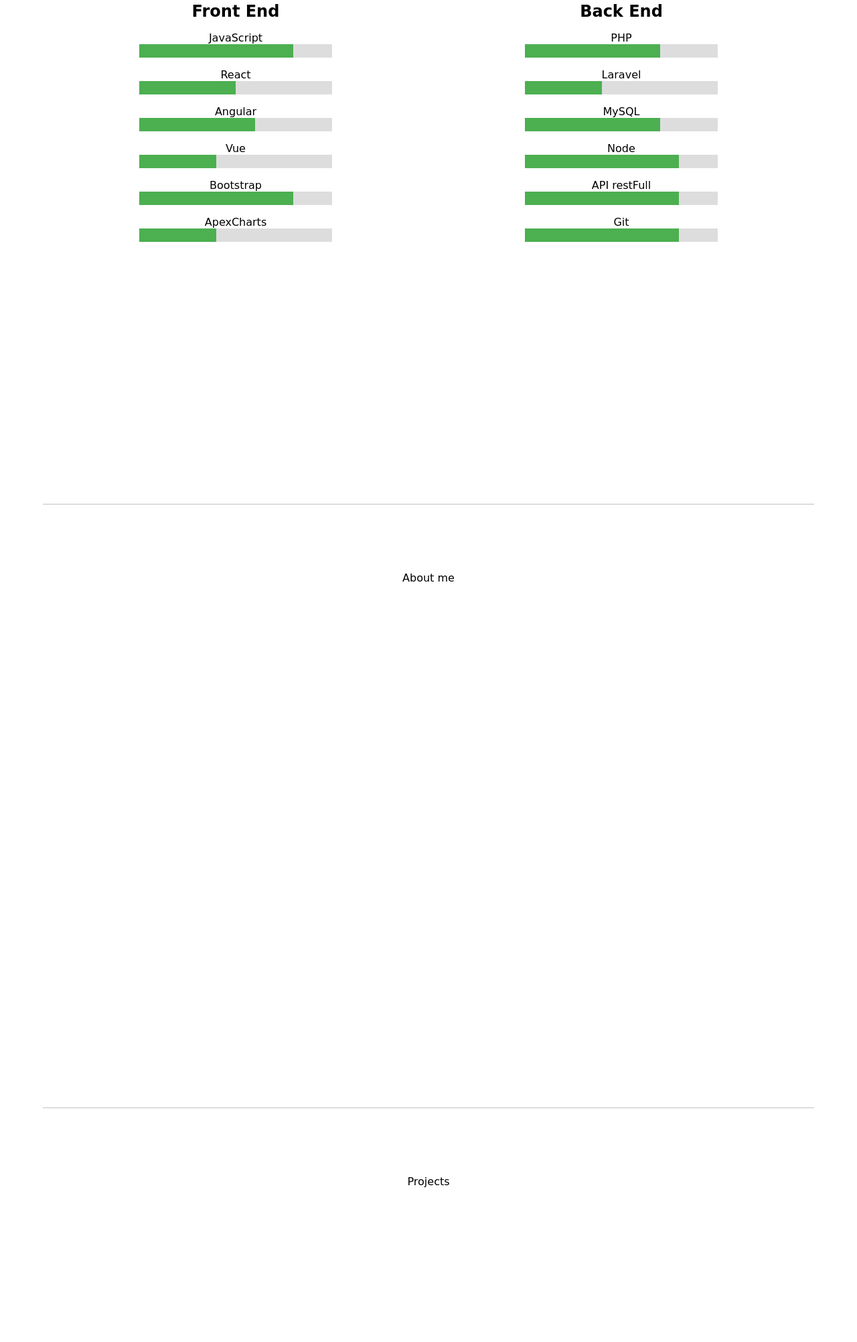
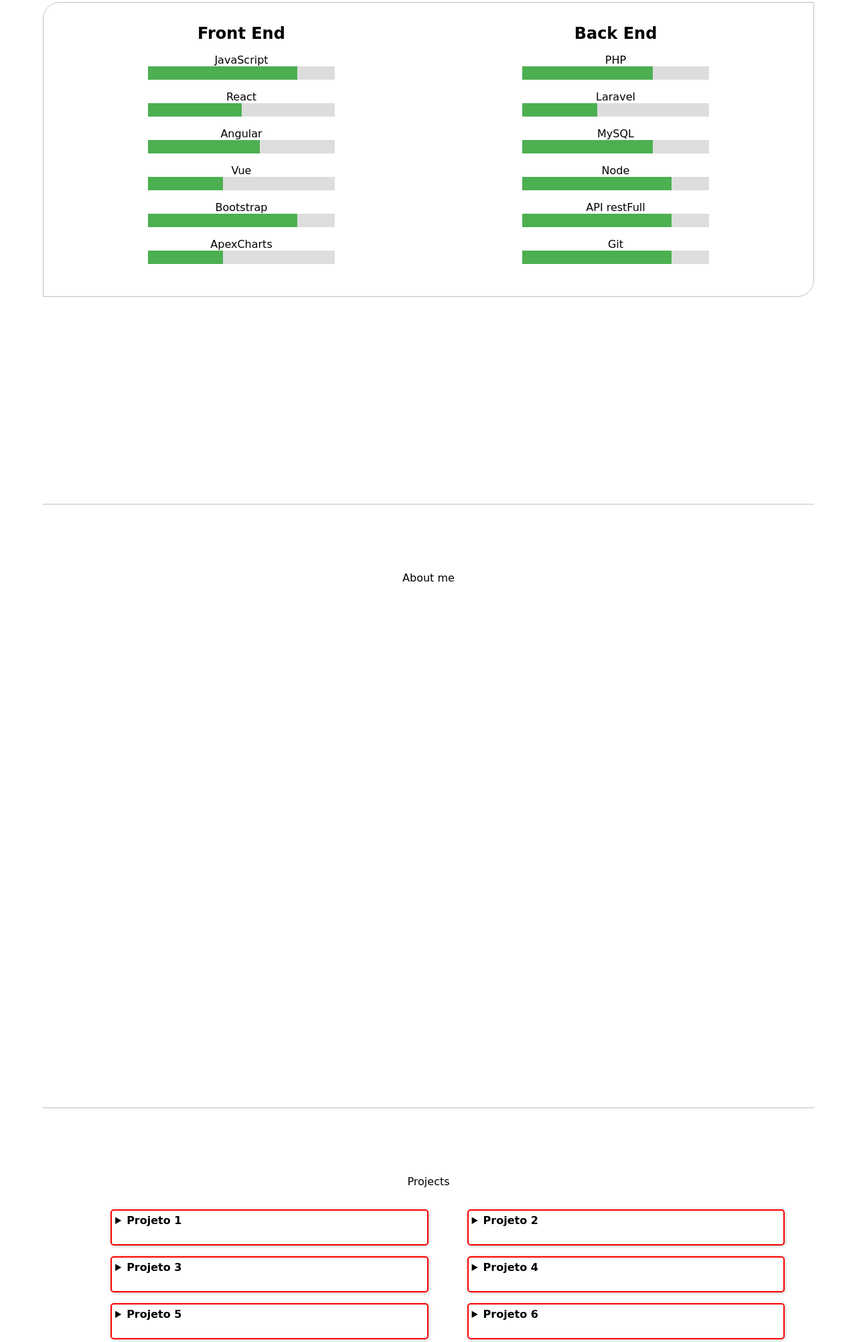
Before and after one commit to jonatasemoreira/web-site, a plain HTML site: page index.html in a window 1280 px wide. Shown: the part 1099-3102 px from the top of the page at 67% size. Drawn offline with nearby package versions, Linux system fonts and the light colour scheme; a web font is replaced by a local one.

Commit message:
Add files via upload

```diff
--- a/assets/css/style.css
+++ b/assets/css/style.css
@@ -174,6 +174,10 @@ footer p {
     display: flex;
     justify-content: space-between;
     margin-bottom: 20px;
+    border: 1px solid silver;
+    background-color: #c0c0c001;
+    border-radius: 25px 0 25px 0;
+    padding: 2rem 1rem;
 }
 
 .skill-item {
@@ -186,7 +190,7 @@ footer p {
 }
 
 .skill-bar {
-    width: 200px;
+    width: 20px;
     height: 20px;
     background-color: #ddd;
 }
@@ -197,6 +201,51 @@ footer p {
     background-color: #4caf50;
     transition: width 0.5s ease;
 }
+@keyframes animarBarraSkill {
+    0% {
+        width: 0;
+    }
+    100% {
+        width: 100%;
+    }
+}
+
+
+/*Projetos*/
+.project-container-central div {
+    width: 40%;
+    display: inline-flex;
+    margin-left: 5%;
+    border: 2px solid red;
+    padding: 5px;
+    border-radius: 5px;
+    box-shadow: 1px 1px 5px silver;
+    cursor: pointer;
+    margin-bottom: 1rem;
+    min-height: 40px;
+}
+.container-project {
+    border: 2px solid red;
+    background-color: white;
+    margin-bottom: 1rem;
+    border-radius: 10px;
+    padding: 5px;
+    min-height: 40px;
+    line-height: 40px;
+}
+.title-project {
+    color: black;
+    font-weight: bold;
+}
+.title-projects {
+    margin-bottom: 2rem;
+}
+.imagem-project {
+    margin: 1rem 2rem;
+    border-radius: 5px;
+    box-shadow: 1px 1px 5px black;
+}
+
 /*Responsivo*/
 @media(max-width:768px) {
     header {
@@ -217,4 +266,9 @@ footer p {
     .menu-mobile {
         display: block;
     }
+    .project-container-central div {
+        width: 100%;
+        display: block;
+        margin-left: 0;
+    }
 }
--- a/assets/js/contato.js
+++ b/assets/js/contato.js
@@ -15,7 +15,7 @@ contato_container_central.innerHTML +=
         </form>
         <div id="notificacao-falsa" class='notificacao-falsa'></div>
     </div>
-`
+`;
 
 
 //animação simulação de envio de email
@@ -40,6 +40,9 @@ front_botao_envio.addEventListener('click', function() {
             inputNome.value = '';
             inputAssunto.value = '';
         }, 3000); // Tempo em milissegundos (neste exemplo, 3 segundos)
+
+        // Faça o envio do e-mail aqui para o endereço desejado
+        // Pode usar um serviço externo como o EmailJS ou enviar via código de backend
     }
 });
 
--- /dev/null
+++ b/assets/js/projects.js
@@ -0,0 +1,70 @@
+const container_central_projects = document.getElementById('project');
+
+arrayProjects = [
+    {
+        nome: 'Projeto 1',
+        imagem: 'https://placehold.co/200x200',
+        link: 'https://exemplo.com'
+    },
+    {
+        nome: 'Projeto 2',
+        imagem: 'https://placehold.co/200x200',
+        link: 'https://exemplo.com'
+    },
+    {
+        nome: 'Projeto 3',
+        imagem: 'https://placehold.co/200x200',
+        link: 'https://exemplo.com'
+    },
+    {
+        nome: 'Projeto 4',
+        imagem: 'https://placehold.co/200x200',
+        link: 'https://exemplo.com'
+    },
+    {
+        nome: 'Projeto 5',
+        imagem: 'https://placehold.co/200x200',
+        link: 'https://exemplo.com'
+    },
+    {
+        nome: 'Projeto 6',
+        imagem: 'https://placehold.co/200x200',
+        link: 'https://exemplo.com'
+    }
+];
+
+const enviarProjetosParaFront = () => {
+    arrayProjects.forEach((project) => {
+        const container_projects = document.createElement('div');
+        const nome_project = document.createElement('details');
+        const summary_project = document.createElement('summary');
+        const imagem = document.createElement('img');
+        const link = document.createElement('a');
+
+        nome_project.classList.add('title-project');
+
+        summary_project.textContent = project.nome;
+
+        link.href = project.link;
+
+        imagem.src = project.imagem;
+        imagem.style.display = 'none'; // Oculta a imagem inicialmente
+        imagem.classList.add('imagem-project')
+
+        summary_project.addEventListener('click', () => {
+            if (imagem.style.display === 'none') {
+                imagem.style.display = 'block'; // Exibe a imagem quando o summary é clicado
+            } else {
+                imagem.style.display = 'none'; // Oculta a imagem quando o summary é clicado
+            }
+        });
+
+        container_projects.appendChild(nome_project);
+        nome_project.appendChild(summary_project);
+        container_projects.appendChild(link);
+        link.appendChild(imagem);
+        container_central_projects.appendChild(container_projects);
+    });
+};
+
+enviarProjetosParaFront();
--- a/assets/js/skills.js
+++ b/assets/js/skills.js
@@ -81,7 +81,7 @@ const mandarSkillFront = () => {
 
         const skill_progress = document.createElement('div');
         skill_progress.classList.add('skill-progress');
-        skill_progress.style.width = skill.porcentagem;
+        skill_progress.style.width = '0%';
 
         skill_barra.appendChild(skill_progress);
 
@@ -89,6 +89,14 @@ const mandarSkillFront = () => {
         skill_div.appendChild(skill_barra);
 
         frontContainer.appendChild(skill_div);
+
+        setTimeout(() => {
+            skill_progress.style.width = skill.porcentagem;
+        }, 10);
+
+        setTimeout(() => {
+            skill_progress.style.transition = 'width 1s';
+        }, 100);
     });
 };
 
@@ -109,7 +117,7 @@ const mandarSkillBack = () => {
 
         const skill_progress = document.createElement('div');
         skill_progress.classList.add('skill-progress');
-        skill_progress.style.width = skill.porcentagem;
+        skill_progress.style.width = '0%';
 
         skill_barra.appendChild(skill_progress);
 
@@ -117,6 +125,14 @@ const mandarSkillBack = () => {
         skill_div.appendChild(skill_barra);
 
         backContainer.appendChild(skill_div);
+
+        setTimeout(() => {
+            skill_progress.style.width = skill.porcentagem;
+        }, 10);
+
+        setTimeout(() => {
+            skill_progress.style.transition = 'width 1s';
+        }, 100);
     });
 };
 
--- a/index.html
+++ b/index.html
@@ -4,7 +4,7 @@
     <meta charset="UTF-8">
     <meta http-equiv="X-UA-Compatible" content="IE=edge">
     <meta name="viewport" content="width=device-width, initial-scale=1.0">
-    <title>Document</title>
+    <title>Portfólio - 2023</title>
     <link rel="stylesheet" href="assets/css/style.css">
 
     <!--Google fonts-->
@@ -75,9 +75,8 @@
         <section id="about">
             <p>About me</p>
         </section>
-        <section id="project">
-            <p>Projects</p>
-            <div class="container-project" id="container-project"></div>
+        <section id="project" class="project-container-central">
+            <p class="title-projects">Projects</p>
         </section>
         <section id="contact">
             <p>Contact</p>
@@ -89,5 +88,12 @@
     <script src="assets/js/script.js"></script>
     <script src="assets/js/contato.js"></script>
     <script src="assets/js/skills.js"></script>
+    <script src="assets/js/projects.js"></script>
+    <script src="https://cdn.emailjs.com/sdk/2.3.2/email.min.js"></script>
+    <script>
+        (function(){
+            emailjs.init('jonatas_elieser_moreira');
+        })();
+    </script>
 </body>
 </html>
```
